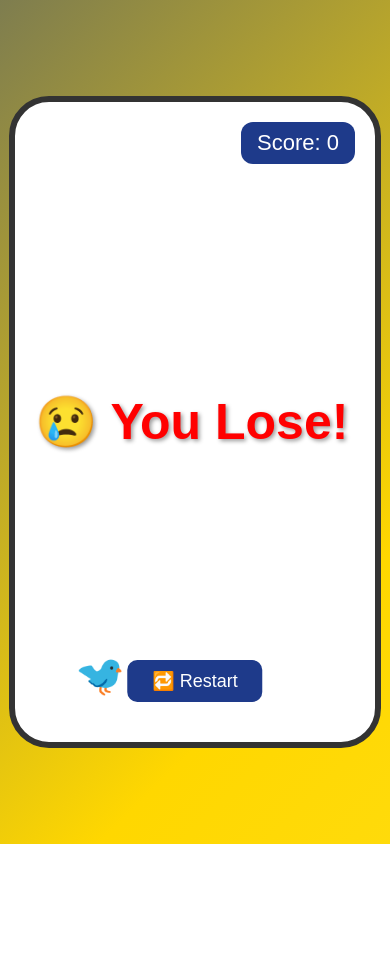
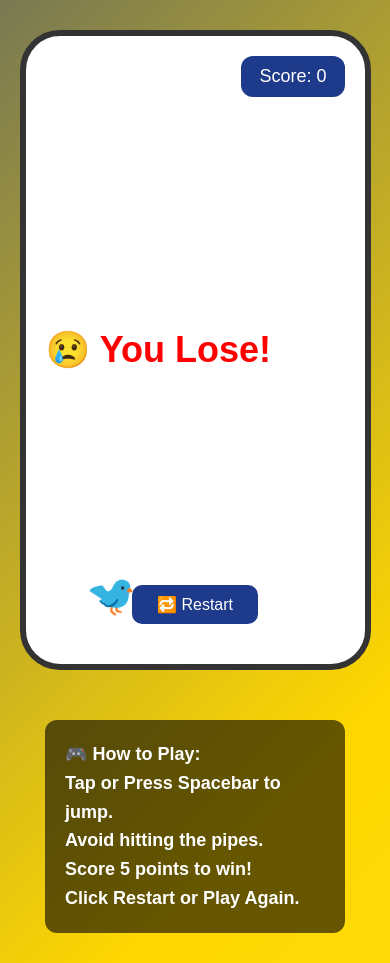
Before and after one commit to Ruhan5786/Flappi-Bird, a plain HTML site: page index.html in a window 390 px wide. Before the commit the page ends 844 px from the top, so only its background shows below. Drawn offline with Linux system fonts and the light colour scheme.

Commit message:
Update index.html

```diff
--- a/index.html
+++ b/index.html
@@ -2,52 +2,55 @@
 <html lang="en">
 <head>
   <meta charset="UTF-8" />
+  <meta name="viewport" content="width=device-width, initial-scale=1.0"/>
   <title>Flappi Bird Game</title>
   <style>
+    * {
+      margin: 0;
+      padding: 0;
+      box-sizing: border-box;
+    }
+
     body {
-      margin: 0;
       background: linear-gradient(-45deg, #FFEB3B, #FFD700, #1E3A8A, #000080);
       background-size: 400% 400%;
-      animation: bgShift 15s ease infinite;
+      animation: backgroundShift 15s ease infinite;
+      font-family: sans-serif;
       display: flex;
       justify-content: center;
-      align-items: center;
-      height: 100vh;
-      overflow: hidden;
-      font-family: sans-serif;
+      padding: 30px;
+      min-height: 100vh;
     }
 
-    @keyframes bgShift {
+    @keyframes backgroundShift {
       0% { background-position: 0% 50%; }
       50% { background-position: 100% 50%; }
       100% { background-position: 0% 50%; }
     }
 
     #containerWrapper {
-      position: relative;
+      display: flex;
+      align-items: flex-start;
+      gap: 30px;
+      flex-wrap: wrap;
     }
 
     #howToPlay {
-      position: absolute;
-      top: 20px; /* Top-left corner adjustment */
-      left: -500px; /* Move the box further to the left outside the mobile layout */
-      width: 320px;
-      background-color: rgba(0, 0, 0, 0.5);
+      width: 250px;
+      background-color: rgba(0, 0, 0, 0.6);
       color: white;
       padding: 20px;
       border-radius: 12px;
-      font-size: 28px;
-      line-height: 1.5;
+      font-size: 20px;
       font-weight: bold;
-      text-align: left;
-      box-shadow: 0 4px 8px rgba(0, 0, 0, 0.4);
-      z-index: 10;
+      line-height: 1.6;
     }
 
     #gameContainer {
-      width: 360px;
+      width: 90vw;
+      max-width: 360px;
       height: 640px;
-      background-color: white;
+      background-color: #fff;
       border: 6px solid #333;
       border-radius: 40px;
       position: relative;
@@ -83,7 +86,7 @@
       right: 20px;
       background-color: #1e3a8a;
       color: #fff;
-      padding: 8px 16px;
+      padding: 10px 18px;
       border-radius: 12px;
       font-size: 22px;
       z-index: 10;
@@ -111,10 +114,9 @@
       top: 50%;
       left: 20px;
       transform: translateY(-50%);
-      font-size: 50px;
+      font-size: 48px;
       font-weight: bold;
       z-index: 10;
-      text-shadow: 2px 2px 4px rgba(0,0,0,0.4);
     }
 
     #celebrate { color: green; }
@@ -123,18 +125,41 @@
     .crushed {
       transform: scaleX(-1) rotate(90deg);
     }
+
+    @media (max-width: 768px) {
+      #containerWrapper {
+        flex-direction: column;
+        align-items: center;
+      }
+
+      #gameContainer {
+        order: 1;
+      }
+
+      #howToPlay {
+        order: 2;
+        margin-top: 20px;
+        font-size: 18px;
+        width: 90%;
+        max-width: 300px;
+      }
+
+      #celebrate, #loseMessage {
+        font-size: 36px;
+      }
+
+      .button {
+        font-size: 16px;
+      }
+
+      #scoreBox {
+        font-size: 18px;
+      }
+    }
   </style>
 </head>
 <body>
   <div id="containerWrapper">
-    <div id="howToPlay">
-      🎮 <b>How to Play:</b><br>
-      ●Tap or Press Spacebar to jump.<br>
-      ●Avoid pipes.<br>
-      ●Score 5 points to win!<br>
-      ●Click Restart or Play Again.
-    </div>
-
     <div id="gameContainer">
       <div id="bird">🐦</div>
       <div id="celebrate">🎉 You Win!</div>
@@ -142,6 +167,14 @@
       <div id="scoreBox">Score: <span id="score">0</span></div>
       <button id="restartBtn" class="button">🔁 Restart</button>
       <button id="playAgainBtn" class="button">🎮 Play Again</button>
+    </div>
+
+    <div id="howToPlay">
+      🎮 <b>How to Play:</b><br>
+      Tap or Press Spacebar to jump.<br>
+      Avoid hitting the pipes.<br>
+      Score 5 points to win!<br>
+      Click Restart or Play Again.
     </div>
   </div>
 
@@ -168,7 +201,7 @@
       if (!isGameOver) {
         birdTop += gravity;
         bird.style.top = birdTop + "px";
-        if (birdTop > 600) endGame(false);
+        if (birdTop > gameContainer.clientHeight - 40) endGame(false);
       }
     }
 
@@ -182,9 +215,10 @@
 
     function createPipe() {
       const pipeGap = 150;
-      const pipeTopHeight = Math.floor(Math.random() * 250) + 50;
-      const pipeBottomHeight = 640 - pipeTopHeight - pipeGap;
-      const pipeLeft = 360;
+      const containerHeight = gameContainer.clientHeight;
+      const pipeTopHeight = Math.floor(Math.random() * (containerHeight - pipeGap - 100)) + 50;
+      const pipeBottomHeight = containerHeight - pipeTopHeight - pipeGap;
+      const pipeLeft = gameContainer.clientWidth;
 
       const topPipe = document.createElement("div");
       topPipe.classList.add("pipe", "top");
@@ -222,9 +256,7 @@
             topPipe.passed = true;
             score++;
             scoreDisplay.innerText = score;
-            if (score >= 5) {
-              endGame(true);
-            }
+            if (score >= 5) endGame(true);
           }
 
           const birdRect = bird.getBoundingClientRect();
```
